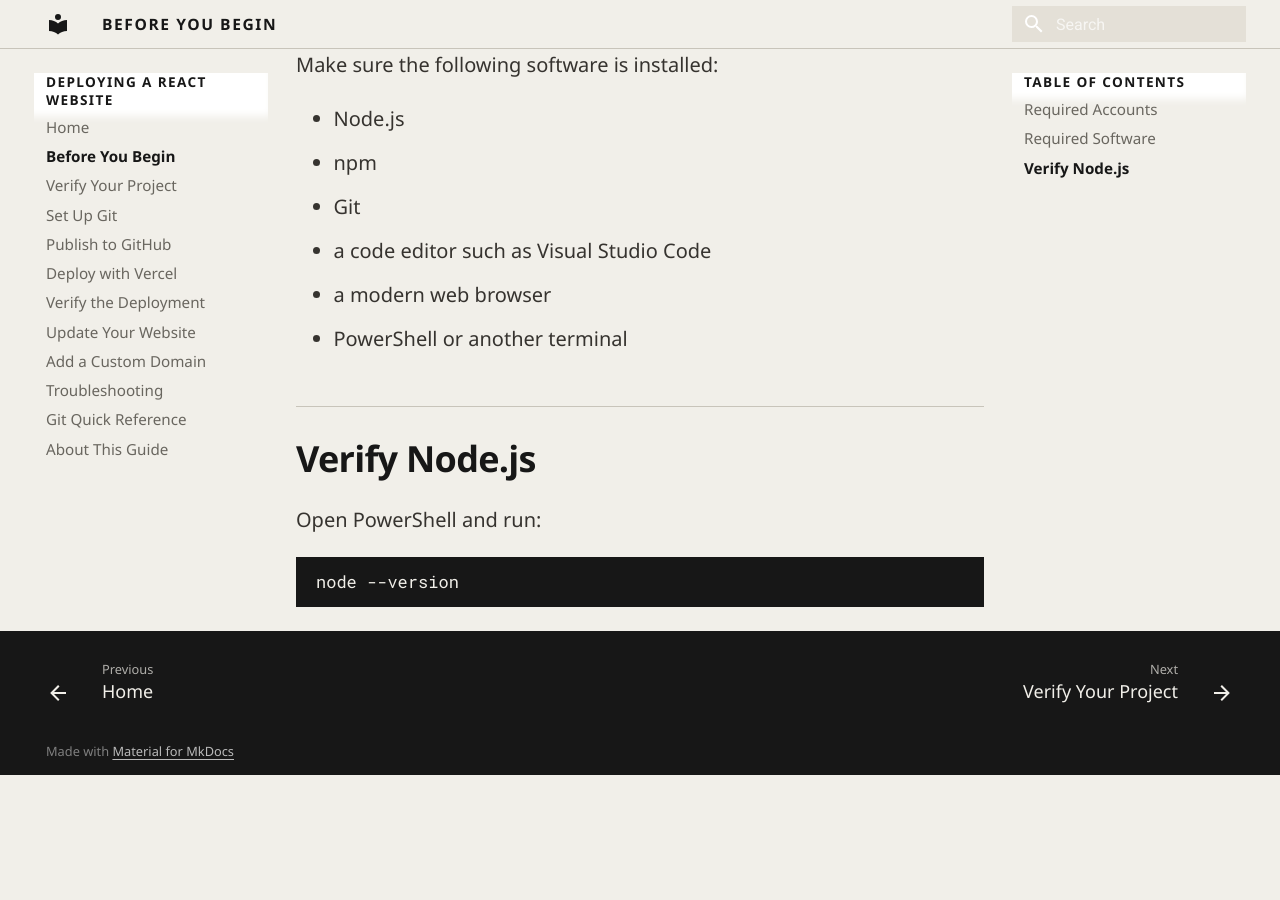
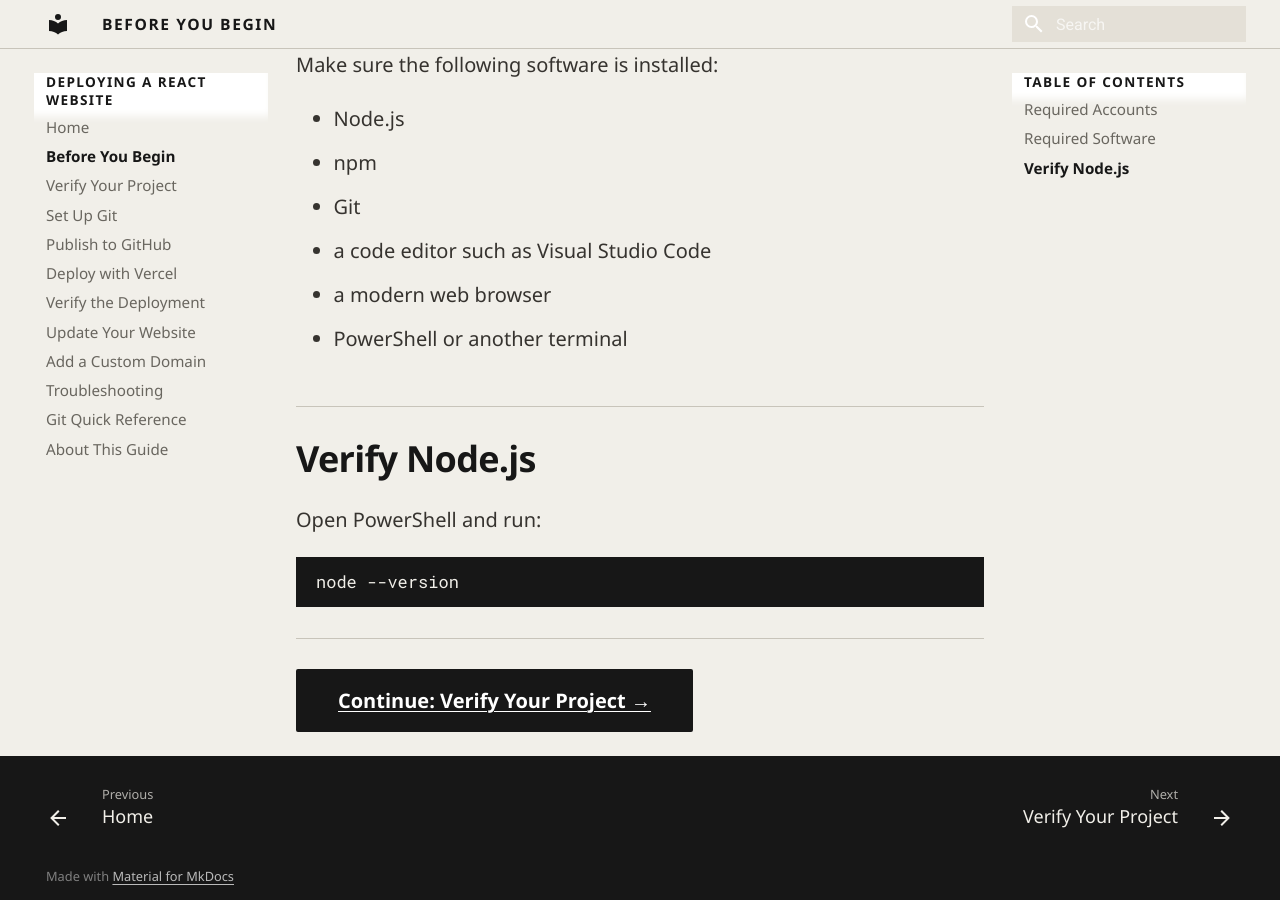
Before and after one commit to brandoncryan0/react-deployment-guide, an MkDocs documentation site: the page built from docs/prerequisites.md, in a window 1280 px wide and 900 px high, scrolled down 680 px. Built offline with MkDocs 1.6.1 and Material for MkDocs 9.7.7, drawn with Linux system fonts in a browser that asks for light colours; before the commit the page ends 1455 px from its top, so only the background shows below that.

Commit message:
Add continue button to prerequisites

````diff
--- a/docs/prerequisites.md
+++ b/docs/prerequisites.md
@@ -29,3 +29,7 @@ Open PowerShell and run:
 ```bash
 node --version
 ```
+
+---
+
+[Continue: Verify Your Project →](local-build.md){ .md-button .md-button--primary }
````
